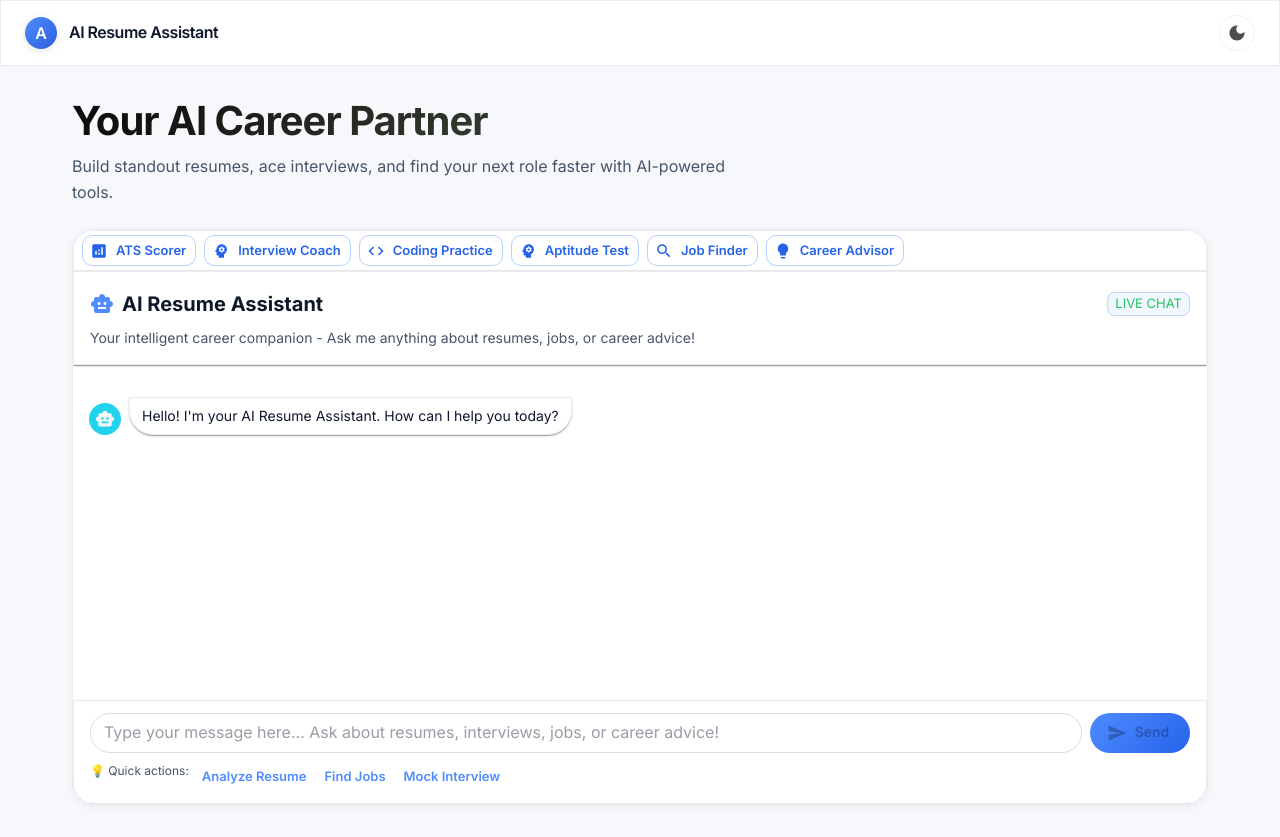
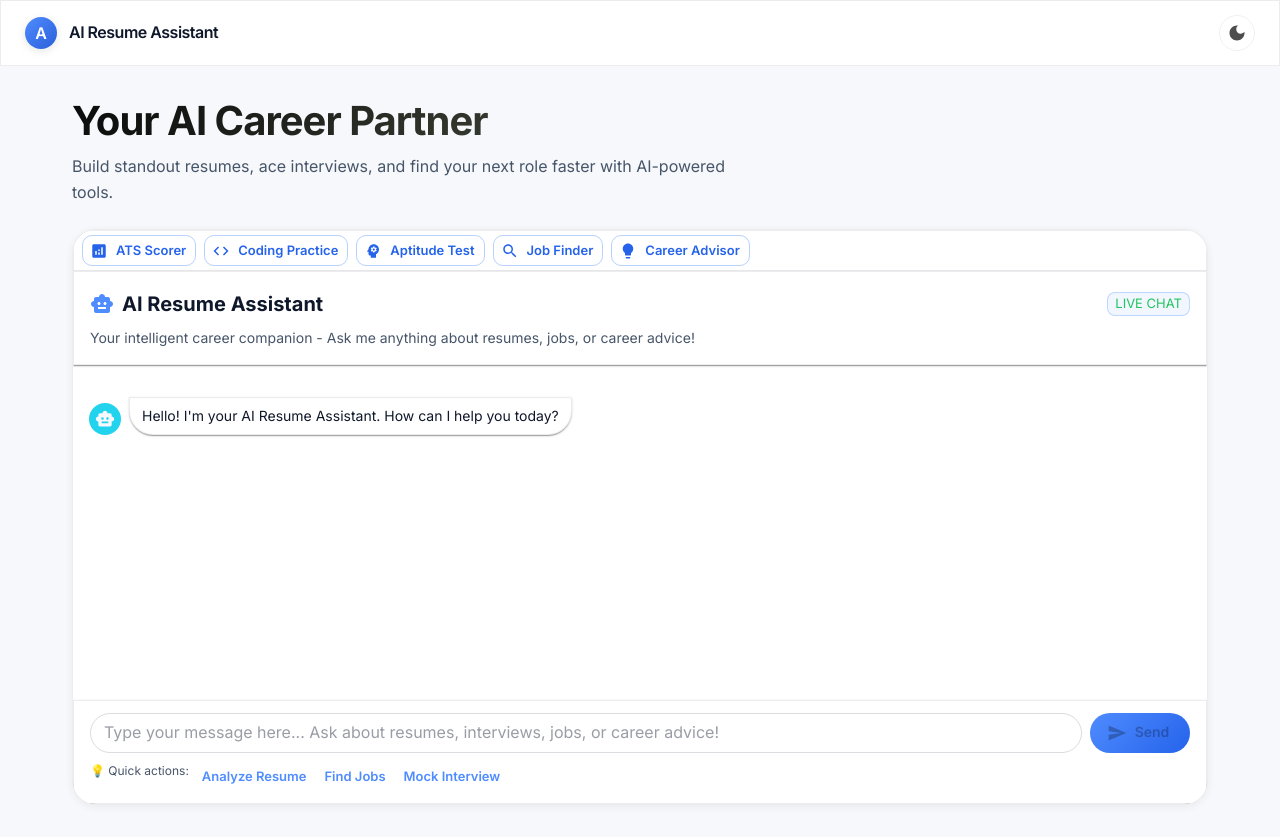
Before and after one commit to Kasinathan7/ai-career-copilot, a React (Vite) app in the folder frontend/: page / in a window 1280 px wide. Built offline with nearby package versions, Linux system fonts and the light colour scheme; no server answers; the HTML template or start-up script is replaced by a standard one.

Commit message:
Fix ATS analysis response handling and frontend errors

```diff
--- a/frontend/src/components/BotRouter.jsx
+++ b/frontend/src/components/BotRouter.jsx
@@ -41,7 +41,7 @@ const BotRouter = () => {
   const modules = [
     { key: 'ats-scorer', label: 'ATS Scorer', icon: <Analytics fontSize="small" /> },
 
-    { key: 'interview-coach', label: 'Interview Coach', icon: <Psychology fontSize="small" /> },
+    // { key: 'interview-coach', label: 'Interview Coach', icon: <Psychology fontSize="small" /> },
     // { key: 'live-interview', label: 'Live Interview', icon: <Videocam fontSize="small" /> },
     { key: 'coding-practice', label: 'Coding Practice', icon: <Code fontSize="small" /> },
     { key: 'aptitude-assessment', label: 'Aptitude Test', icon: <Psychology fontSize="small" /> },
@@ -83,7 +83,7 @@ const BotRouter = () => {
         <Box sx={{ flex: 1, minHeight: 0 }}>
           {activeBot === 'main' && <ChatInterface />}
           {activeBot === 'ats-scorer' && <ATSScorer />}
-          {activeBot === 'interview-coach' && <InterviewCoach />}
+          {/* {activeBot === 'interview-coach' && <InterviewCoach />} */}
           {/* {activeBot === 'live-interview' && <LiveInterviewBot />} */}
           {activeBot === 'coding-practice' && <CodingPracticeBot />}
           {activeBot === 'aptitude-assessment' && <AptitudeAssessmentBot />}
--- a/frontend/src/components/Bots/ATSScorer.jsx
+++ b/frontend/src/components/Bots/ATSScorer.jsx
@@ -26,15 +26,15 @@ import {
   Assignment,
   CheckCircle,
   Warning,
-  Error,
+  Error as ErrorIcon,
   TrendingUp,
   TrendingDown,
   KeyboardArrowDown,
-  Search,
   FilePresent,
   Analytics,
   ArrowBack
 } from '@mui/icons-material';
+
 import { useDropzone } from 'react-dropzone';
 import { useBotContext } from '../BotRouter';
 
@@ -106,6 +106,7 @@ if (response?.success && response?.data?.analysis) {
 } else {
   throw new Error('Invalid analysis response');
 }
+
 
 
   } catch (err) {
```
